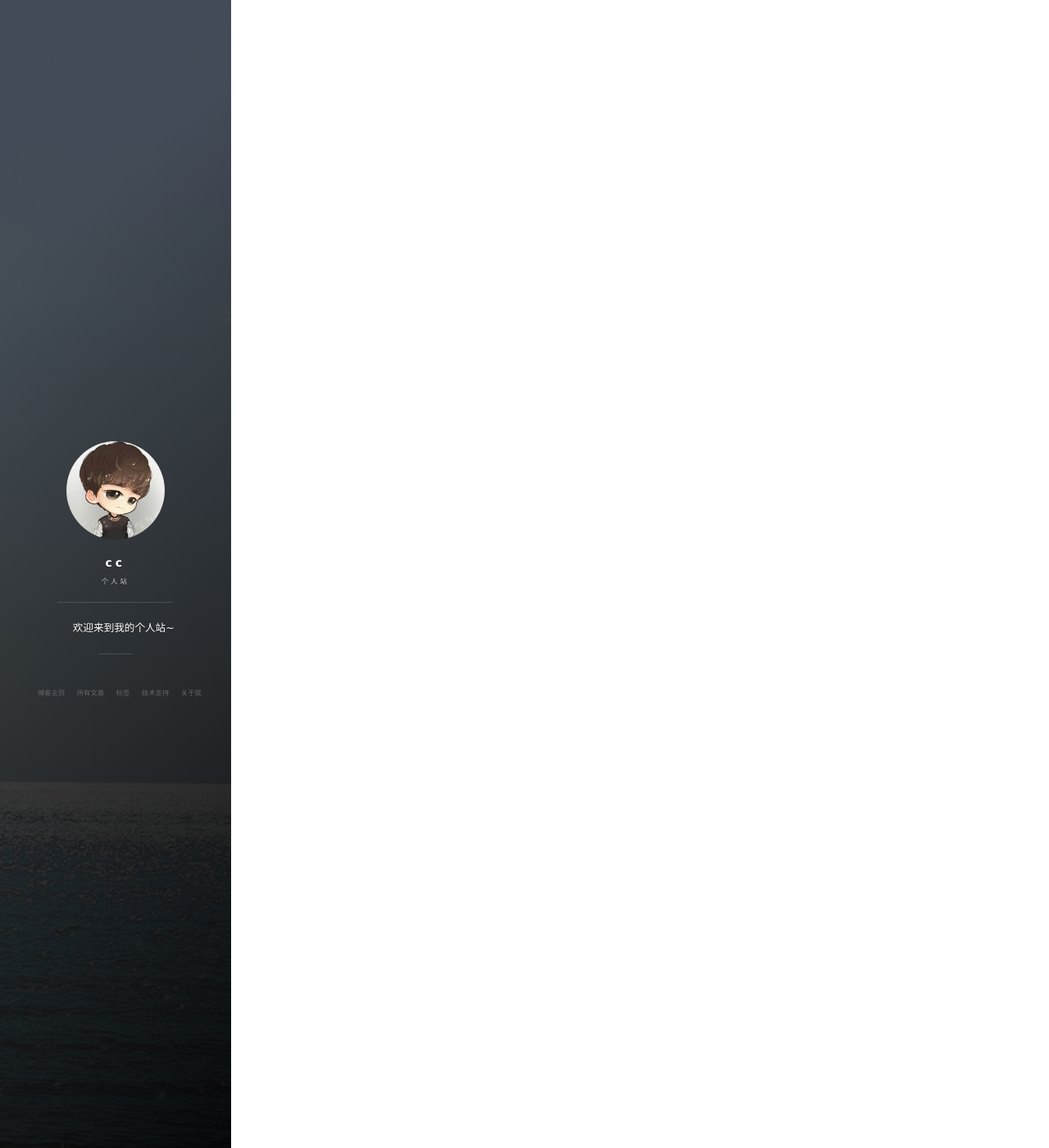
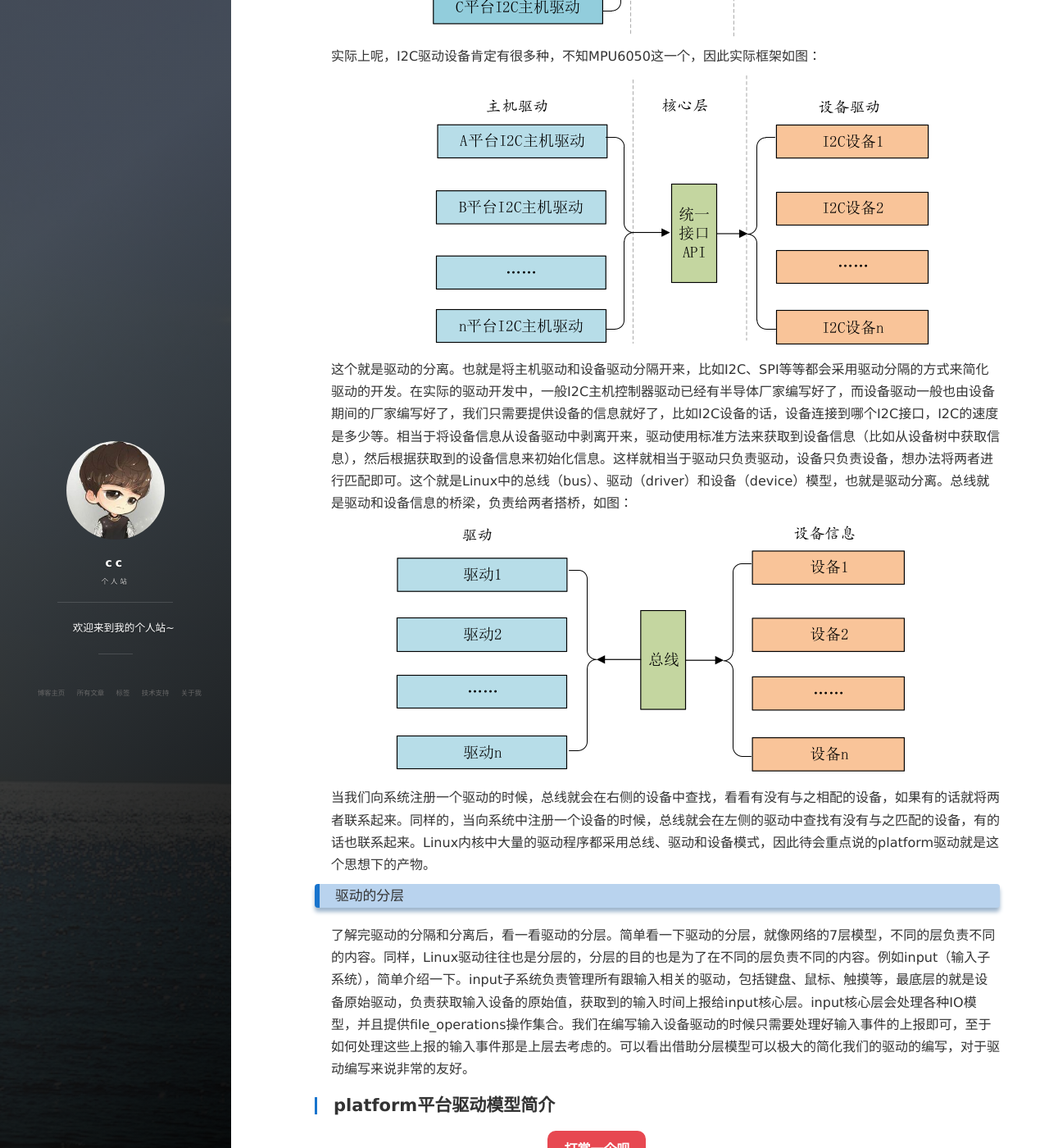
Before and after one commit to lone-boy/lone-boy.github.io, a Jekyll site: the page built from _posts/2022-2-25-Linux platform.md, in a window 1280 px wide and 1400 px high, scrolled down 1528 px. Shown: the whole window at 82% size. Built offline with Jekyll 4.4.1, drawn with Linux system fonts in a browser that asks for light colours; nearby versions of some CDN libraries; comment, search, counter and statistics services are not loaded; some of the changed text lies outside the part shown.

Commit message:
linux platform driver add

```diff
--- a/_posts/2022-2-25-Linux platform.md
+++ b/_posts/2022-2-25-Linux platform.md
@@ -2,6 +2,7 @@
 layout: post
 title: Linux platform
 date: 2022-2-25
+typora-root-url: ..
 ---
 
 今天觉得关于linux platform设备驱动的整个流程还不是很清晰，因此这里开始进行一次比较全面的复盘和回顾。并在Mizar板子上运行相关实验。
@@ -19,3 +20,23 @@ date: 2022-2-25
 假如现在有三个平台A、B、C这三个平台（这里的平台说的是SOC）上都有MPU6050这个I2C接口的六轴传感器，按照我们写逻辑的I2C驱动的思路，每个平台都要有一个MPU6050的驱动，因此编写出来的最简单的驱动框架如图所示：
 
 ![](/images/linux/platform0.png)
+
+从上图中可以看出，每种平台下都有一个主机驱动和设备驱动，主机驱动肯定是必须要的，毕竟不同的平台其I2C控制器不同。但是右侧的设备驱动就没必要每个平台都写一个，因为不管对于哪个SOC来说，MPU6050都是一样的，通过I2C接口读写数据就行了，只需要一个MPU6050的驱动程序即可。如果再来几个I2C设备，比如AT24C02、FT5206（电容触摸屏）等，按照上图所示，那么设备端的驱动将会重复的编写好几次。显然，在Linux驱动程序中的这种写法是不推荐的，那么最好的做法就是每个平台的I2C控制器都提供一个统一的接口（主机驱动），每个设备的话也只提供一个驱动程序（设备驱动），每个设备通过统一的I2C接口驱动来访问，这样就可以大大简化驱动文件，比如将上图框架转换成如图框架;
+
+![](/images/linux/platform1.png)
+
+实际上呢，I2C驱动设备肯定有很多种，不知MPU6050这一个，因此实际框架如图：
+
+![](/images/linux/platform2.png)
+
+这个就是驱动的分离。也就是将主机驱动和设备驱动分隔开来，比如I2C、SPI等等都会采用驱动分隔的方式来简化驱动的开发。在实际的驱动开发中，一般I2C主机控制器驱动已经有半导体厂家编写好了，而设备驱动一般也由设备期间的厂家编写好了，我们只需要提供设备的信息就好了，比如I2C设备的话，设备连接到哪个I2C接口，I2C的速度是多少等。相当于将设备信息从设备驱动中剥离开来，驱动使用标准方法来获取到设备信息（比如从设备树中获取信息），然后根据获取到的设备信息来初始化信息。这样就相当于驱动只负责驱动，设备只负责设备，想办法将两者进行匹配即可。这个就是Linux中的总线（bus）、驱动（driver）和设备（device）模型，也就是驱动分离。总线就是驱动和设备信息的桥梁，负责给两者搭桥，如图：
+
+![](/images/linux/platform3.png)
+
+当我们向系统注册一个驱动的时候，总线就会在右侧的设备中查找，看看有没有与之相配的设备，如果有的话就将两者联系起来。同样的，当向系统中注册一个设备的时候，总线就会在左侧的驱动中查找有没有与之匹配的设备，有的话也联系起来。Linux内核中大量的驱动程序都采用总线、驱动和设备模式，因此待会重点说的platform驱动就是这个思想下的产物。
+
+### 驱动的分层
+
+了解完驱动的分隔和分离后，看一看驱动的分层。简单看一下驱动的分层，就像网络的7层模型，不同的层负责不同的内容。同样，Linux驱动往往也是分层的，分层的目的也是为了在不同的层负责不同的内容。例如input（输入子系统），简单介绍一下。input子系统负责管理所有跟输入相关的驱动，包括键盘、鼠标、触摸等，最底层的就是设备原始驱动，负责获取输入设备的原始值，获取到的输入时间上报给input核心层。input核心层会处理各种IO模型，并且提供file_operations操作集合。我们在编写输入设备驱动的时候只需要处理好输入事件的上报即可，至于如何处理这些上报的输入事件那是上层去考虑的。可以看出借助分层模型可以极大的简化我们的驱动的编写，对于驱动编写来说非常的友好。
+
+## platform平台驱动模型简介
```
Also changed, not shown: images/linux/platform1.png (added), images/linux/platform2.png (added), images/linux/platform3.png (added).
